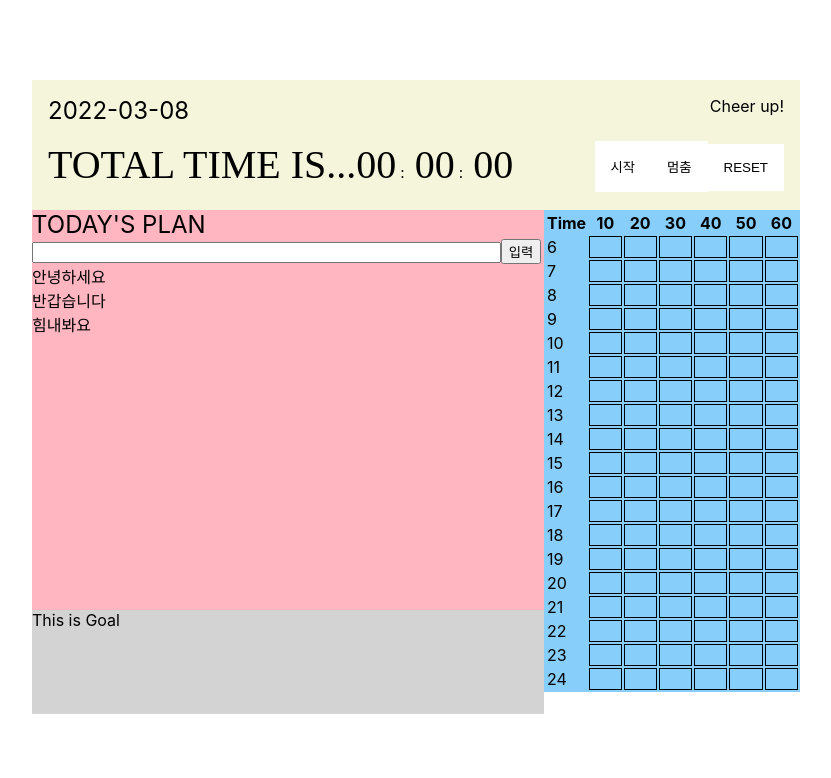
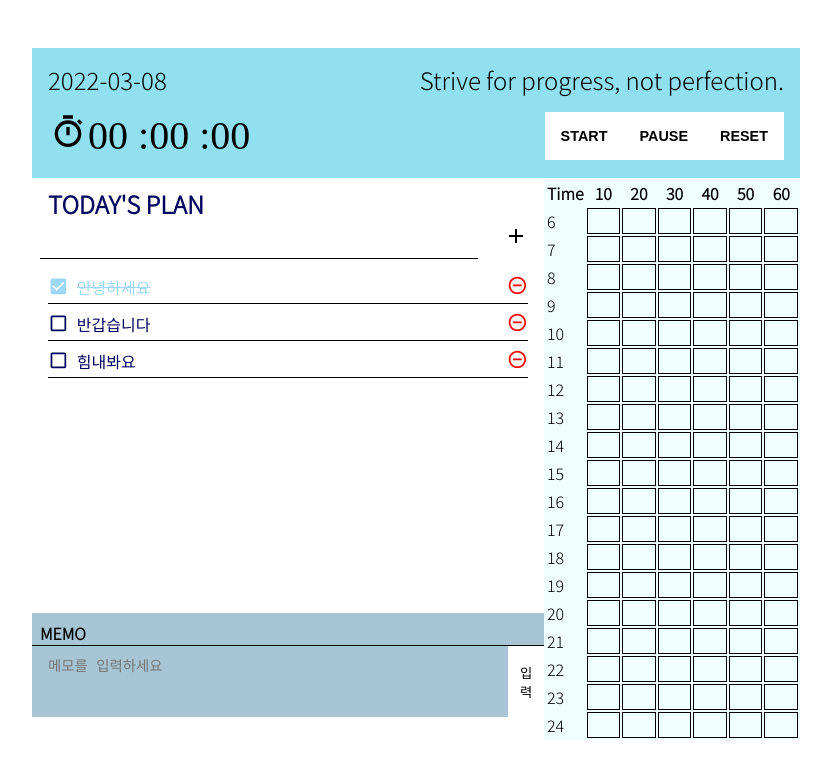
Before and after one commit to doki333/study-planner, a React (Create React App) app: page / in a window 1280 px wide. Shown: the top 778 px of the page, without its empty margins (224-1055 px from the left). Built offline with nearby package versions, Linux system fonts and the light colour scheme; a web font is replaced by a local one.

Commit message:
added style to components and make memo function

```diff
--- a/public/index.html
+++ b/public/index.html
@@ -10,6 +10,11 @@
       href="https://fonts.googleapis.com/css2?family=ZCOOL+QingKe+HuangYou&display=swap"
       rel="stylesheet"
     />
+    <link
+      href="https://fonts.googleapis.com/css2?family=Fredoka:wght@300&family=Noto+Sans+KR:wght@300&display=swap"
+      rel="stylesheet"
+    />
+
     <meta name="theme-color" content="#000000" />
     <meta
       name="description"
--- a/src/App.js
+++ b/src/App.js
@@ -1,60 +1,20 @@
 import './App.css';
 import StopWatch from './components/StopWatch';
 import PlanAndGoal from './components/PlanAndGoal';
+import styled from 'styled-components';
 
+const AppBlock = styled.div`
+  @media screen and (max-width: 768px) {
+    padding-left: 1rem;
+    padding-right: 1rem;
+  }
+`;
 function App() {
-  // const [todos, setTodos] = useState([
-  //   {
-  //     id: 1,
-  //     text: '안녕하세요',
-  //     checked: true,
-  //   },
-  //   {
-  //     id: 2,
-  //     text: '반갑습니다',
-  //     checked: false,
-  //   },
-  //   {
-  //     id: 3,
-  //     text: '힘내봐요',
-  //     checked: false,
-  //   },
-  // ]);
-  // const nextId = useRef(4);
-  // const onInsert = useCallback(
-  //   (text) => {
-  //     const newTodos = {
-  //       id: nextId.current,
-  //       text,
-  //       checked: false,
-  //     };
-  //     setTodos(todos.concat(newTodos));
-  //     nextId.current += 1;
-  //   },
-  //   [todos],
-  // );
-  // const onRemove = useCallback(
-  //   (id) => {
-  //     setTodos(todos.filter((todo) => todo.id !== id));
-  //   },
-  //   [todos],
-  // );
-  // const onToggle = useCallback(
-  //   (id) => {
-  //     setTodos(
-  //       todos.map((todo) =>
-  //         todo.id === id ? { ...todo, checked: !todo.checked } : todo,
-  //       ),
-  //     );
-  //   },
-  //   [todos],
-  // );
-
   return (
-    <>
+    <AppBlock>
       <StopWatch />
       <PlanAndGoal />
-    </>
+    </AppBlock>
   );
 }
 
--- a/src/components/DateAndQuotes.js
+++ b/src/components/DateAndQuotes.js
@@ -7,6 +7,9 @@ const DateAndQuotesBlock = styled.div`
   padding: 1rem;
   p {
     margin: 0;
+    font-size: 1.5rem;
+    font-weight: 500;
+    line-height: 2rem;
   }
   .today {
     font-size: 1.5rem;
@@ -23,7 +26,7 @@ function DateAndQuotes() {
       <p className="today">
         {year}-{month.padStart(2, '0')}-{date.padStart(2, '0')}
       </p>
-      <p>Cheer up!</p>
+      <p>Strive for progress, not perfection.</p>
     </DateAndQuotesBlock>
   );
 }
--- a/src/components/Goal.js
+++ b/src/components/Goal.js
@@ -1,14 +1,85 @@
-import React, { useCallback } from 'react';
+import React, { useCallback, useState } from 'react';
 import styled from 'styled-components';
 
 const GoalBlock = styled.div`
   height: 104px;
   width: 512px;
-  background: lightgrey;
+  background: #a7c5d5;
+  /* font-family: 'Fredoka', sans-serif;
+  font-family: 'Noto Sans KR', sans-serif; */
+  p {
+    margin: 0;
+    padding-left: 0.5rem;
+    padding-top: 0.5rem;
+    font-weight: 600;
+    font-size: 1rem;
+    border-bottom: 1px solid black;
+  }
+  form {
+    display: flex;
+    textarea {
+      margin: 0;
+      resize: none;
+      width: 90%;
+      font-size: 0.9rem;
+
+      padding-top: 0.5rem;
+      padding-bottom: 0.6rem;
+      padding-left: 1rem;
+      padding-right: 1rem;
+      background: none;
+      border: none;
+      outline: none;
+      height: 55px;
+    }
+    button {
+      border: none;
+      background: white;
+    }
+  }
 `;
 
 function Goal() {
-  return <GoalBlock>This is Goal</GoalBlock>;
+  const [para, setPara] = useState('');
+  const [editing, setEditing] = useState(true);
+
+  const onClick = useCallback((e) => {
+    setEditing(false);
+  }, []);
+  const onChange = useCallback((e) => {
+    setPara(e.target.value);
+  }, []);
+  const onAdd = useCallback(
+    (e) => {
+      if (editing) {
+        e.preventDefault();
+        return;
+      }
+      e.preventDefault();
+      setEditing(true);
+    },
+    [editing],
+  );
+  return (
+    <GoalBlock>
+      <p>MEMO</p>
+      <form onSubmit={onAdd}>
+        <textarea
+          placeholder="메모를 입력하세요"
+          onClick={onClick}
+          value={para}
+          onChange={onChange}
+          readOnly={editing}
+        />
+        <button>입력</button>
+        {/* <div
+          style={{ width: '100%', display: 'flex', justifyContent: 'flex-end' }}
+        >
+          <button>입력</button>
+        </div> */}
+      </form>
+    </GoalBlock>
+  );
 }
 
-export default Goal;
+export default React.memo(Goal);
--- /dev/null
+++ b/src/components/PlanItems.css
@@ -0,0 +1,9 @@
+.checkbox {
+  font-size: 1.5rem;
+  cursor: pointer;
+}
+.checked {
+  font-size: 1.5rem;
+  cursor: pointer;
+  color: red;
+}
--- a/src/components/PlanItems.js
+++ b/src/components/PlanItems.js
@@ -1,7 +1,71 @@
 import React from 'react';
+import {
+  MdCheckBoxOutlineBlank,
+  MdCheckBox,
+  MdRemoveCircleOutline,
+} from 'react-icons/md';
+import styled from 'styled-components';
 
-function PlanItems({ todo, onToggle }) {
-  return <div>{todo.text}</div>;
+const ItemBlock = styled.div`
+  display: flex;
+  align-items: center;
+  line-height: 1.5;
+  margin-top: 0.3rem;
+  border-bottom: 1px solid black;
+  p {
+    flex: 1;
+    margin: 0;
+    font-size: 1rem;
+    margin-left: 0.5rem;
+  }
+
+  /* .todoText {
+    flex: 1;
+    margin: 0;
+    font-size: 1rem;
+    margin-left: 0.5rem;
+  } */
+
+  .checkbox {
+    color: #03045e;
+    cursor: pointer;
+    line-height: 1rem;
+    svg {
+      font-size: 1.3rem;
+    }
+  }
+
+  .checked {
+    color: #9cd8f5;
+    cursor: pointer;
+    font-size: 1rem;
+    text-decoration: line-through;
+    line-height: 1rem;
+    svg {
+      font-size: 1.3rem;
+    }
+  }
+`;
+
+const RemoveBlock = styled.div`
+  font-size: 1.3rem;
+  color: red;
+  cursor: pointer;
+`;
+
+function PlanItems({ todo, onToggle, onRemove }) {
+  const { text, checked } = todo;
+  return (
+    <ItemBlock>
+      <div onClick={onToggle} className={checked ? 'checked' : 'checkbox'}>
+        {checked ? <MdCheckBox /> : <MdCheckBoxOutlineBlank />}
+      </div>
+      <p className={checked ? 'checked' : 'checkbox'}>{text}</p>
+      <RemoveBlock onClick={onRemove}>
+        <MdRemoveCircleOutline />
+      </RemoveBlock>
+    </ItemBlock>
+  );
 }
 
 export default React.memo(PlanItems);
--- a/src/components/PlanList.js
+++ b/src/components/PlanList.js
@@ -1,13 +1,23 @@
 import React from 'react';
 import { useDispatch, useSelector } from 'react-redux';
-import { onToggle } from '../common/actions';
+import { onRemove, onToggle } from '../common/actions';
 import PlanItems from './PlanItems';
+import styled from 'styled-components';
 
+const ListBlock = styled.div`
+  margin-top: 0.5rem;
+  padding-left: 1rem;
+  padding-right: 1rem;
+  overflow-y: auto;
+  height: 332px;
+  padding-bottom: 0.4rem;
+`;
 function PlanList() {
   const todos = useSelector((state) => state.todos);
   const dispatch = useDispatch();
+
   return (
-    <div>
+    <ListBlock>
       {todos.map((todo) => (
         <PlanItems
           key={todo.id}
@@ -15,9 +25,12 @@ function PlanList() {
           onToggle={() => {
             dispatch(onToggle(todo.id));
           }}
+          onRemove={() => {
+            dispatch(onRemove(todo.id));
+          }}
         />
       ))}
-    </div>
+    </ListBlock>
   );
 }
 
--- a/src/components/Planner.js
+++ b/src/components/Planner.js
@@ -1,9 +1,10 @@
 import React, { useCallback, useState } from 'react';
 import { useDispatch } from 'react-redux';
 import styled from 'styled-components';
-import { onInsert, onToggle } from '../common/actions';
+import { onInsert } from '../common/actions';
 import Goal from './Goal';
 import PlanList from './PlanList';
+import { MdAdd } from 'react-icons/md';
 
 const PlanBlock = styled.div`
   width: 512px;
@@ -12,11 +13,36 @@ const PlanBlock = styled.div`
   flex-direction: column;
   .planPart {
     width: 512px;
-    height: 400px;
-    background: lightpink;
-    p {
+    height: 435px;
+    background: white;
+    form {
+      margin-left: 0.5rem;
+      input {
+        background: none;
+        border: none;
+        outline: none;
+        border-bottom: 1px solid black;
+        font-size: 1.3rem;
+        padding: 0.3rem;
+      }
+      button {
+        background: none;
+        border: none;
+        outline: none;
+        cursor: pointer;
+        padding: 0.2rem 1rem;
+        font-size: 1.5rem;
+        line-height: 1;
+        margin-left: 0.6rem;
+      }
+    }
+    #title {
       margin: 0;
       font-size: 1.5rem;
+      font-weight: 600;
+      margin-left: 1rem;
+      margin-top: 0.5rem;
+      color: #03045e;
     }
   }
 `;
@@ -29,6 +55,10 @@ function Planner() {
   }, []);
   const onSubmit = useCallback(
     (e) => {
+      if (value.trimStart().trimEnd() === '') {
+        e.preventDefault();
+        return;
+      }
       const newTodo = {
         text: value,
         checked: false,
@@ -43,15 +73,17 @@ function Planner() {
   return (
     <PlanBlock>
       <div className="planPart">
-        <p>TODAY'S PLAN</p>
+        <p id="title">TODAY'S PLAN</p>
         <form onSubmit={onSubmit}>
           <input
             type="text"
-            style={{ width: '90%' }}
+            style={{ width: '85%' }}
             value={value}
             onChange={onChange}
           />
-          <button>입력</button>
+          <button>
+            <MdAdd />
+          </button>
         </form>
         <PlanList />
       </div>
--- a/src/components/StopWatch.js
+++ b/src/components/StopWatch.js
@@ -1,15 +1,16 @@
 import React, { useCallback, useEffect, useState } from 'react';
 import styled from 'styled-components';
 import DateAndQuotes from './DateAndQuotes';
+import { BiStopwatch } from 'react-icons/bi';
 
 const WatchTopBlock = styled.div`
   width: 768px;
   height: 130px;
-  background: beige;
+  background: #90e0ef;
   align-items: center;
   justify-content: center;
   margin: 0 auto;
-  margin-top: 5rem;
+  margin-top: 3rem;
 `;
 
 const WatchBottomBlock = styled.div`
@@ -26,8 +27,26 @@ const WatchBottomBlock = styled.div`
   }
 `;
 
+const BtnsBlock = styled.div`
+  button {
+    font-size: 0.9rem;
+    font-weight: 600;
+    &:active {
+      background: navy;
+      color: white;
+    }
+  }
+`;
+
 const StopWatchPart = styled.div`
+  display: flex;
   font-family: 'ZCOOL QingKe HuangYou', cursive;
+  p {
+    margin: 0;
+    svg {
+      font-size: 2.5rem;
+    }
+  }
   span {
     font-size: 2.5rem;
   }
@@ -72,18 +91,20 @@ function StopWatch() {
 
       <WatchBottomBlock>
         <StopWatchPart>
+          <p>
+            <BiStopwatch />
+          </p>
           <span>
-            TOTAL TIME IS...
-            {('0' + Math.floor((time / 3600000) % 24)).slice(-2)}
-          </span>{' '}
-          :<span> {('0' + Math.floor((time / 60000) % 60)).slice(-2)}</span> :
-          <span> {('0' + Math.floor((time / 1000) % 60)).slice(-2)}</span>
+            {('0' + Math.floor((time / 3600000) % 24)).slice(-2)} :
+            {('0' + Math.floor((time / 60000) % 60)).slice(-2)} :
+            {('0' + Math.floor((time / 1000) % 60)).slice(-2)}
+          </span>
         </StopWatchPart>
-        <div>
-          <button onClick={onClickStart}>시작</button>
-          <button onClick={onClickPause}>멈춤</button>
+        <BtnsBlock>
+          <button onClick={onClickStart}>START</button>
+          <button onClick={onClickPause}>PAUSE</button>
           <button onClick={onReset}>RESET</button>
-        </div>
+        </BtnsBlock>
       </WatchBottomBlock>
     </WatchTopBlock>
   );
--- a/src/components/TimeTable.js
+++ b/src/components/TimeTable.js
@@ -5,7 +5,7 @@ import { useTable } from 'react-table';
 const TimeTableZone = styled.div`
   width: 256px;
   table {
-    background: lightskyblue;
+    background: #effffd;
     tr {
     }
     td {
@@ -38,19 +38,24 @@ const setData = () => {
 };
 
 function TimeTable() {
+  const blue = '#85F4FF';
   const [start, setStart] = useState(false);
   const onClick = useCallback(
     (e) => {
       setStart(!start);
-      e.target.style.background = 'red';
+      e.target.style.background = `${blue}`;
     },
     [start],
   );
 
   const onHover = useCallback(
     (e) => {
-      if (start && !e.target.innerText && e.target.style.background !== 'red') {
-        e.target.style.background = 'red';
+      if (
+        start &&
+        !e.target.innerText &&
+        e.target.style.background !== `${blue}`
+      ) {
+        e.target.style.background = `${blue}`;
         e.target.attributes.indexvalue.value = '1';
       } else {
         return;
@@ -62,14 +67,17 @@ function TimeTable() {
   const onDoubleClick = (e) => {
     const num = e.target.attributes.indexvalue.value;
     if (num === '0') {
-      e.target.style.background = `linear-gradient(to right, red 50%, transparent 50%)`;
+      e.target.style.background = `linear-gradient(to right, ${blue} 50%, transparent 50%)`;
       e.target.attributes.indexvalue.value = '-0.5';
     } else if (num === '-0.5') {
-      e.target.style.background = `linear-gradient(to left, red 50%, transparent 50%)`;
+      e.target.style.background = `linear-gradient(to left, ${blue} 50%, transparent 50%)`;
       e.target.attributes.indexvalue.value = '0.5';
     } else if (num === '0.5') {
-      e.target.style.background = 'red';
+      e.target.style.background = `${blue}`;
       e.target.attributes.indexvalue.value = '1';
+    } else if (num === '1') {
+      e.target.style.background = `linear-gradient(to right, ${blue} 50%, transparent 50%)`;
+      e.target.attributes.indexvalue.value = '-0.5';
     }
   };
   const onContextClick = (e) => {
--- a/src/index.css
+++ b/src/index.css
@@ -1,8 +1,7 @@
 body {
   margin: 0;
-  font-family: -apple-system, BlinkMacSystemFont, 'Segoe UI', 'Roboto', 'Oxygen',
-    'Ubuntu', 'Cantarell', 'Fira Sans', 'Droid Sans', 'Helvetica Neue',
-    sans-serif;
+  font-family: 'Fredoka', sans-serif;
+  font-family: 'Noto Sans KR', sans-serif;
   -webkit-font-smoothing: antialiased;
   -moz-osx-font-smoothing: grayscale;
 }
```
